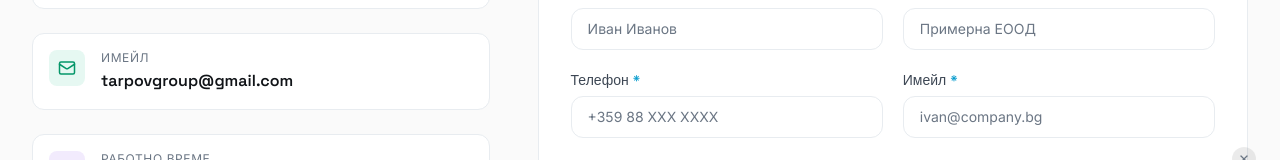
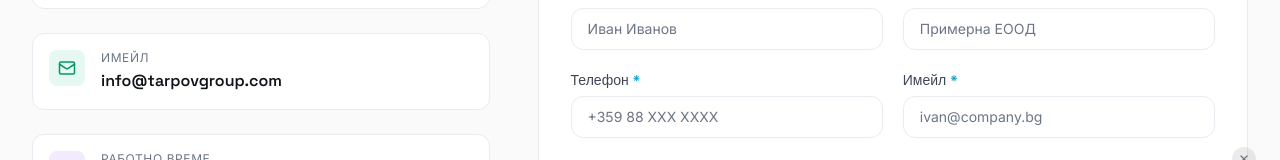
Before and after one commit to 0dayCodefirm/tarpovgroup_website, a React (Vite) app: page /contacts in a window 1280 px wide. Shown: the part 551-711 px from the top of the page. Built offline with nearby package versions, Linux system fonts and the light colour scheme.

Commit message:
Update Contacts.tsx

```diff
--- a/src/pages/Contacts.tsx
+++ b/src/pages/Contacts.tsx
@@ -252,10 +252,10 @@ export default function Contacts() {
                   bg: 'bg-brand-emerald/10',
                  content: (
   <a
-    href="mailto:tarpovgroup@gmail.com"
+    href="mailto:info@tarpovgroup.com"
     className="font-heading font-semibold text-ink-primary hover:text-brand-emerald-dark transition-colors break-all"
   >
-    tarpovgroup@gmail.com
+    info@tarpovgroup.com
   </a>
 ),
                 },
```
